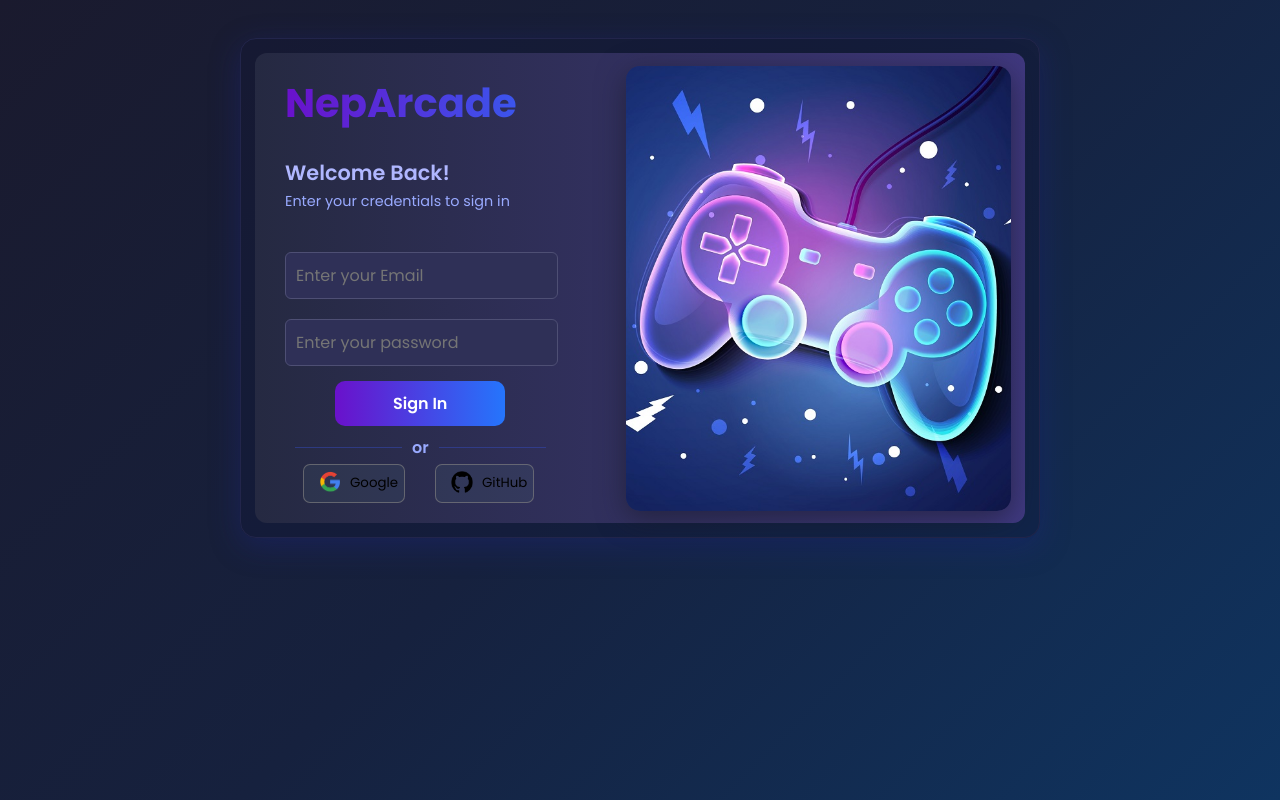
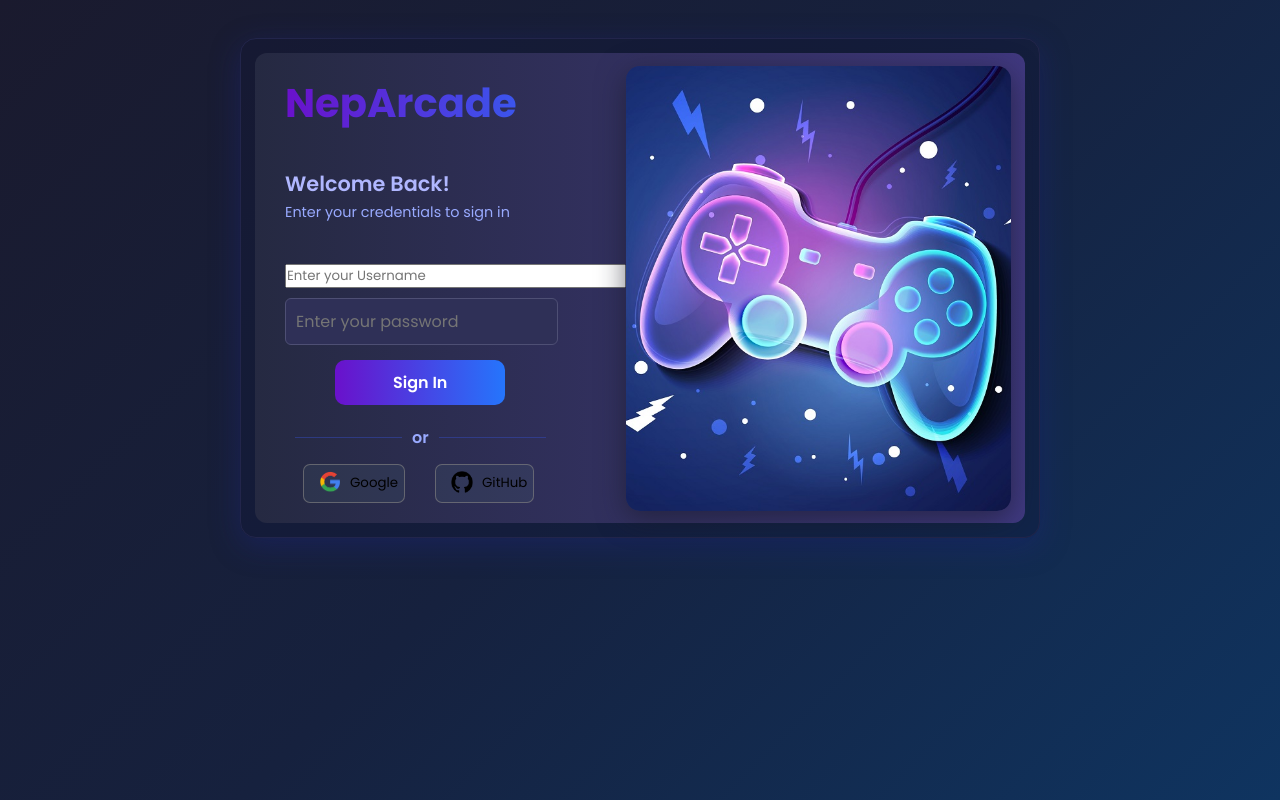
Before and after one commit to Anush980/NepArcade-Nxt, a Next.js app: page /login in a window 1280 px wide. Built offline with nearby package versions, Linux system fonts and the light colour scheme.

Commit message:
Added: username

```diff
--- a/src/app/login/page.jsx
+++ b/src/app/login/page.jsx
@@ -16,7 +16,7 @@ export default function Login() {
                             <span className='guide'>Enter your credentials to sign in</span>
                         </div>
                         <form method='POST' >
-                            <input type='email' placeholder='Enter your Email' />
+                            <input type='text' placeholder='Enter your Username' />
                             <input type='password' placeholder='Enter your password' />
                             <input type='submit' value='Sign In' className='button' />
                         </form>
```
